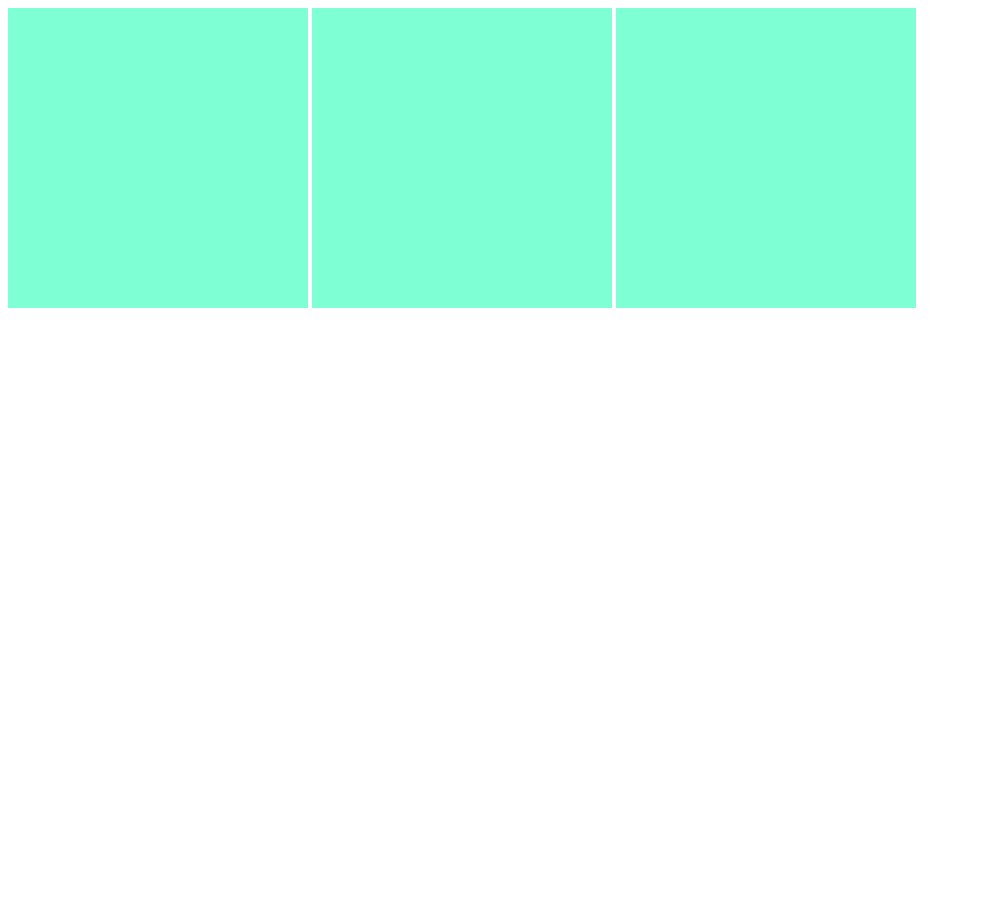
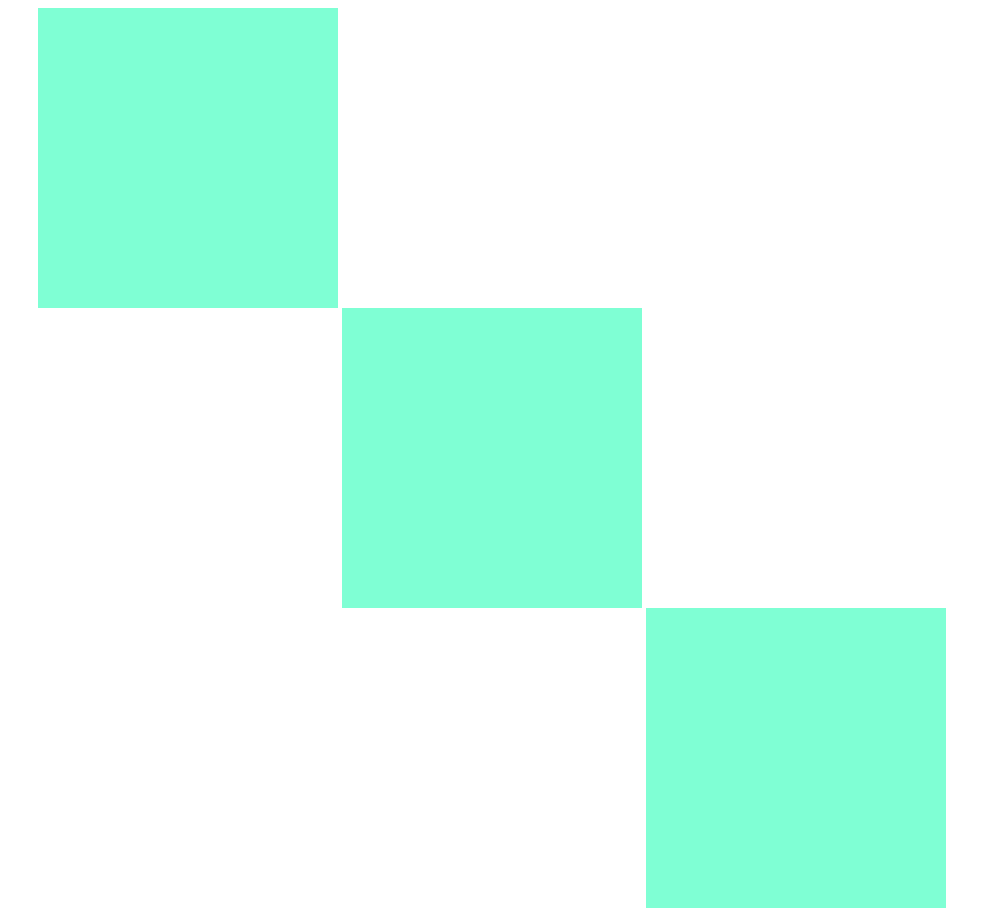
Before and after one commit to Delkynos/style-in-block, a plain HTML site: page index.html in a window 1280 px wide. Shown: the whole page, without its empty margins (0-1001 px from the left). Before the commit the page ends 800 px from the top, so only its background shows below. Drawn offline with Linux system fonts and the light colour scheme.

Commit message:
acomodando los div conforme lo requerido

```diff
--- a/index.html
+++ b/index.html
@@ -10,8 +10,10 @@
 <body>
 
     <div class="principal"></div>
-    <div class="principal"></div>
-    <div class="principal"></div>
+
+    <div class="principal1"></div>
+
+    <div class="principal2"></div>
 
 </body>
 </html>
--- a/style.css
+++ b/style.css
@@ -4,4 +4,30 @@
     height: 300px;
     width: 300px;
     display: inline-block;
+    position: relative;
+    left: 30px;
+    right: 25px;
+
 }
+
+.principal1{
+    background-color: aquamarine;
+    height: 300px;
+    width: 300px;
+    display: inline-block;
+    position: relative;
+    left: 30px;
+    top: 300px;
+    right: 25px;
+}
+
+.principal2{
+    background-color: aquamarine;
+    height: 300px;
+    width: 300px;
+    display: inline-block;
+    position: relative;
+    left: 30px;
+    top: 600px;
+    right: 25px;
+}
```
